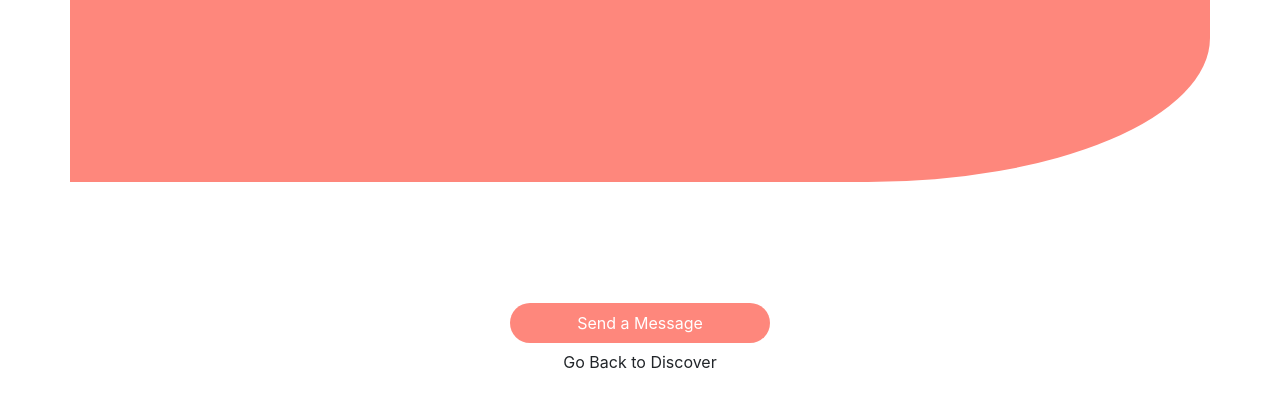
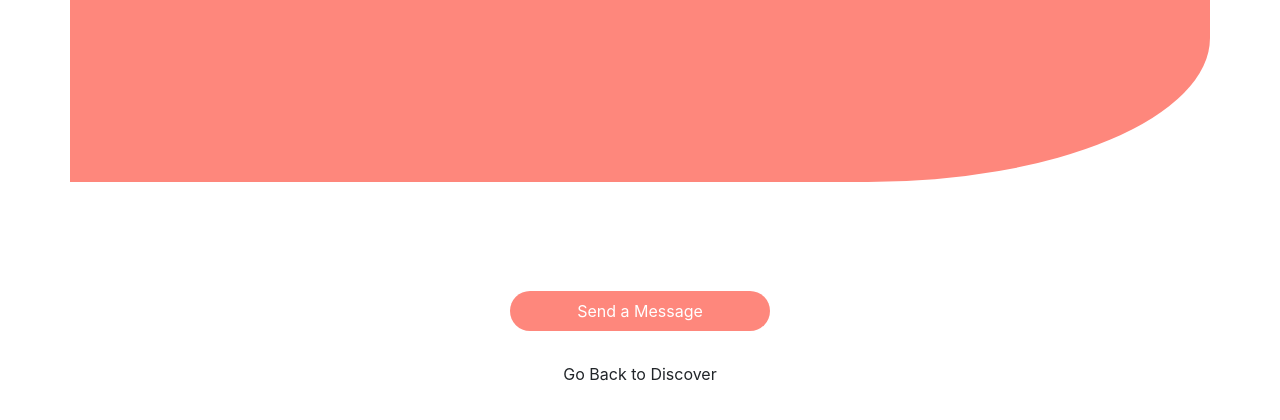
Before and after one commit to syedbilal28/dater-app, a Django app: template dater/daterapp/templates/discover_match.html in a window 1280 px wide. Shown: the part 298-718 px from the top of the page. Run offline with Django 3.2, Linux system fonts and the light colour scheme; the template is opened without the code that fills it, so the values that code supplies are empty.

Commit message:
Update discover match template

```diff
--- a/dater/daterapp/templates/discover_match.html
+++ b/dater/daterapp/templates/discover_match.html
@@ -46,10 +46,6 @@
             min-height: 40px;
             background-color: #fe877c;
             border: 0;
-        }
-
-        .btn {
-
         }
     </style>
 </head>
@@ -118,7 +114,7 @@
                 <button class="rounded-pill button">Send a Message</button>
             </div>
 
-            <div>
+            <div class="pt-4">
                 <button class="btn">Go Back to Discover</button>
             </div>
         </div>
```
